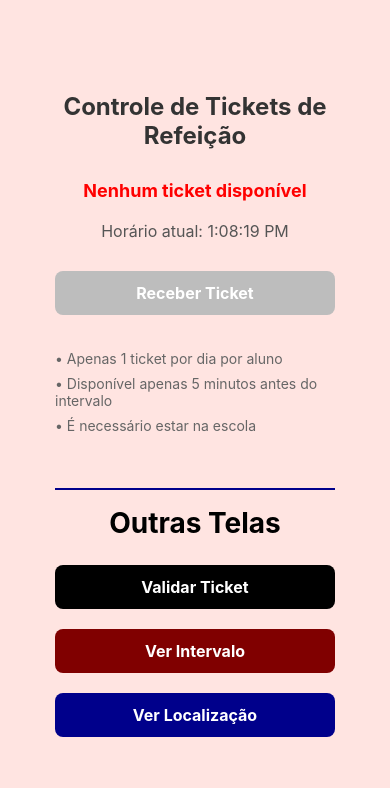
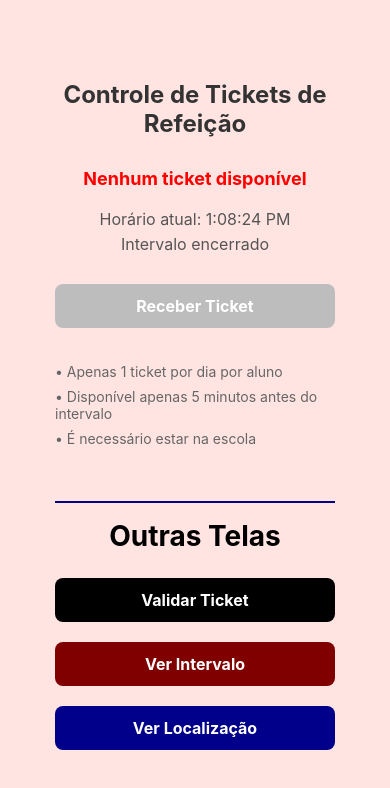
Before and after one commit to RafaelFigueiredoCode/TicketMerendona, a React Native app in the folder DentroDoApp/: screen /Home in a window 390 px wide. Shown: the top 788 px of the page. Built offline with nearby package versions, Linux system fonts and the light colour scheme.

Commit message:
alterações feitas
mapa colocado na tela de localização e contador de tempo do intervalo feito

```diff
--- a/DentroDoApp/Screens/IntervalScreen.js
+++ b/DentroDoApp/Screens/IntervalScreen.js
@@ -2,89 +2,101 @@ import React, { useState, useEffect } from 'react';
 import { View, Text, StyleSheet } from 'react-native';
 import CustomButton from '../components/CustomButton';
 
-const IntervalScreen = ({navigation}) => {
-  // Horários de exemplo (pode ser ajustado ou vindo de um estado global)
+const IntervalScreen = ({ navigation }) => {
+  // Horários de exemplo
   const INTERVAL_START = { hour: 9, minute: 20 };
   const INTERVAL_END = { hour: 9, minute: 35 };
 
   const [timeLeft, setTimeLeft] = useState('');
-  const [isActive, setIsActive] = useState(false);
+  const [status, setStatus] = useState('inativo'); // "inativo", "ativo", "encerrado"
+
+
 
   useEffect(() => {
-    const timer = setInterval(() => {
+    const update = () => {
       const now = new Date();
       const startTime = new Date(
         now.getFullYear(),
         now.getMonth(),
         now.getDate(),
         INTERVAL_START.hour,
-        INTERVAL_START.minute
+        INTERVAL_START.minute,
+        0,
+        0
       );
       const endTime = new Date(
         now.getFullYear(),
         now.getMonth(),
         now.getDate(),
         INTERVAL_END.hour,
-        INTERVAL_END.minute
+        INTERVAL_END.minute,
+        0,
+        0
       );
 
-      // Verifica se está no intervalo
       if (now >= startTime && now < endTime) {
-        setIsActive(true);
-        // Calcula tempo restante para o término
-        const diff = endTime - now;
-        const minutes = Math.floor(diff / 60000);
-        const seconds = Math.floor((diff % 60000) / 1000);
-        setTimeLeft(`${minutes}m ${seconds}s`);
+        // dentro do intervalo
+        setStatus('ativo');
+        const totalSeconds = Math.max(0, Math.ceil((endTime - now) / 1000));
+        const minutes = Math.floor(totalSeconds / 60);
+        const seconds = totalSeconds % 60;
+        setTimeLeft(`${minutes}m ${String(seconds).padStart(2, '0')}s`);
       } else if (now < startTime) {
-        // Antes do intervalo
-        setIsActive(false);
-        const diff = startTime - now;
-        const minutes = Math.floor(diff / 60000);
-        const seconds = Math.floor((diff % 60000) / 1000);
-        setTimeLeft(`${minutes}m ${seconds}s`);
+        // antes de começar
+        setStatus('inativo');
+        const totalSeconds = Math.max(0, Math.ceil((startTime - now) / 1000));
+        const minutes = Math.floor(totalSeconds / 60);
+        const seconds = totalSeconds % 60;
+        setTimeLeft(`${minutes}m ${String(seconds).padStart(2, '0')}s`);
       } else {
-        // Após o intervalo
-        setIsActive(false);
-        setTimeLeft('Intervalo encerrado');
+        // já acabou
+        setStatus('encerrado');
+        setTimeLeft('');
       }
-    }, 1000);
+    };
 
-    return () => clearInterval(timer);
+    update(); // executa imediatamente para não esperar 1s
+    const id = setInterval(update, 1000);
+    return () => clearInterval(id);
   }, []);
 
   return (
     <View style={styles.container}>
       <View style={styles.containerText}>
-      <Text style={styles.title}>Controle de Intervalo</Text>
+        <Text style={styles.title}>Controle de Intervalo</Text>
 
-      <Text style={styles.status}>
-        Status: {isActive ? 'Intervalo Ativo' : 'Intervalo Inativo'}
-      </Text>
+        <Text style={styles.status}>
+          Status:{' '}
+          {status === 'ativo'
+            ? 'Intervalo Ativo'
+            : status === 'inativo'
+            ? 'Intervalo Inativo'
+            : 'Intervalo Encerrado'}
+        </Text>
 
-      <Text style={styles.time}>
-        {isActive ? 'Tempo para terminar: ' : 'Tempo para iniciar: '}
-        {timeLeft}
-      </Text>
+        <Text style={styles.time}>
+          {status === 'ativo'
+            ? `Tempo para terminar: ${timeLeft}`
+            : status === 'inativo'
+            ? `Tempo para iniciar: ${timeLeft}`
+            : 'Intervalo encerrado'}
+        </Text>
       </View>
+
       <View style={styles.separator} />
 
       <Text style={styles.titleScreens}>Outras Telas</Text>
       <CustomButton
-      title = 'Validar Ticket'
-      style= {styles.validationButton}
-      onPress={() => navigation.navigate("Validation")}
+        title="Validar Ticket"
+        style={styles.validationButton}
+        onPress={() => navigation.navigate('Validation')}
       />
+      <CustomButton title="Ver Localização" style={styles.localizationButton} />
       <CustomButton
-      title = 'Ver Localização'
-      style= {styles.localizationButton}
-
+        title="Voltar para Tela Inicial"
+        style={styles.intervaloButton}
+        onPress={() => navigation.navigate('Home')}
       />
-      <CustomButton
-      title = 'Voltar para Tela Inicial'
-      style= {styles.intervaloButton}
-      onPress={() => navigation.navigate("Home")}
-       />
     </View>
   );
 };
--- a/DentroDoApp/Screens/LocalizationScreen.jsx
+++ b/DentroDoApp/Screens/LocalizationScreen.jsx
@@ -4,17 +4,27 @@ import * as Location from 'expo-location';
 import AsyncStorage from '@react-native-async-storage/async-storage';
 import CustomButton from '../components/CustomButton';
 import { useSelector } from 'react-redux';
+import MapView, { Marker } from 'react-native-maps';
 
 export default function LocationScreen({ navigation }) {
   const [isInAllowedRegion, setIsInAllowedRegionLocal] = useState(false);
   const [alreadyVerified, setAlreadyVerified] = useState(false);
+  const [location, setLocation] = useState(null);
   const user = useSelector((state) => state.auth.user);
   const alunoId = user?.id;
+
+  // Coordenadas da escola (exemplo: Av. Paulista, SP)
+  const SCHOOL_COORDS = {
+    latitude: -27.618327701815303,
+    longitude: -48.662651007546586,
+    latitudeDelta: 0.005,
+    longitudeDelta: 0.005,
+  };
+
 
   useEffect(() => {
     const checkStoredVerification = async () => {
       if (!alunoId) return;
-
       const value = await AsyncStorage.getItem(`hasVerifiedLocation_${alunoId}`);
       if (value === "true") {
         setIsInAllowedRegionLocal(true);
@@ -37,21 +47,17 @@ export default function LocationScreen({ navigation }) {
           Alert.alert('Permissão de localização negada');
           return;
         }
-        await Location.getCurrentPositionAsync({});
+        let current = await Location.getCurrentPositionAsync({});
+        setLocation(current.coords);
+
+        // Aqui você poderia calcular distância até a escola
+        // Exemplo simples: marcar como válido sempre que localização obtida
+        await AsyncStorage.setItem(`hasVerifiedLocation_${alunoId}`, "true");
+        setAlreadyVerified(true);
+        setIsInAllowedRegionLocal(true);
+
+        Alert.alert('Localização verificada', 'Você está na região permitida!');
       }
-
-      // marca localmente e persiste no AsyncStorage
-      await AsyncStorage.setItem(`hasVerifiedLocation_${alunoId}`, "true");
-      setAlreadyVerified(true);
-      setIsInAllowedRegionLocal(true);
-
-      Alert.alert(
-        'Localização verificada',
-        Platform.OS === 'web'
-          ? 'Em ambiente web, a localização é simulada como permitida'
-          : 'Você está na região permitida!'
-      );
-
     } catch (error) {
       console.error('Erro ao obter localização:', error);
       Alert.alert('Erro', 'Não foi possível verificar sua localização');
@@ -61,6 +67,39 @@ export default function LocationScreen({ navigation }) {
   return (
     <View style={styles.container}>
       <Text style={styles.title}>Verificação de Localização</Text>
+
+      {/* Exibe o mapa */}
+      <MapView
+        style={styles.map}
+        initialRegion={SCHOOL_COORDS}
+        region={
+          location
+            ? {
+                latitude: location.latitude,
+                longitude: location.longitude,
+                latitudeDelta: 0.005,
+                longitudeDelta: 0.005,
+              }
+            : SCHOOL_COORDS
+        }
+      >
+        {/* Marker da escola */}
+        <Marker
+          coordinate={{ latitude: SCHOOL_COORDS.latitude, longitude: SCHOOL_COORDS.longitude }}
+          title="Escola"
+          description="Local permitido"
+          pinColor="green"
+        />
+
+        {/* Marker do aluno */}
+        {location && (
+          <Marker
+            coordinate={{ latitude: location.latitude, longitude: location.longitude }}
+            title="Você está aqui"
+            pinColor="blue"
+          />
+        )}
+      </MapView>
 
       <CustomButton
         title={isInAllowedRegion ? '✅ Na Escola' : 'Verificar Localização'}
@@ -85,48 +124,12 @@ export default function LocationScreen({ navigation }) {
 }
 
 const styles = StyleSheet.create({
-  container: {
-    flex: 1,
-    justifyContent: 'center',
-    alignItems: 'center',
-    backgroundColor: '#FFE4E1',
-    padding: 20,
-  },
-  title: {
-    fontSize: 24,
-    fontWeight: 'bold',
-    marginBottom: 30,
-    textAlign: 'center',
-    color: '#333',
-  },
-  locationButton: {
-    backgroundColor: '#4CAF50',
-    padding: 15,
-    borderRadius: 8,
-    width: '80%',
-    alignItems: 'center',
-    marginBottom: 20,
-  },
-  locationVerified: {
-    backgroundColor: '#2E7D32',
-  },
-  infoContainer: {
-    marginTop: 30,
-    width: '80%',
-  },
-  infoText: {
-    fontSize: 14,
-    marginBottom: 8,
-    color: '#666',
-    textAlign: 'center',
-  },
-  validationButton: {
-    backgroundColor: '#000',
-    padding: 15,
-    marginBottom: 15,
-    borderRadius: 8,
-    width: '90%',
-    alignItems: 'center',
-    marginTop: 30,
-  },
+  container: { flex: 1, padding: 10, backgroundColor: "#fff" },
+  title: { fontSize: 20, fontWeight: "bold", marginBottom: 10, textAlign: "center" },
+  map: { width: "100%", height: 300, marginBottom: 15, borderRadius: 10, marginTop: 15},
+  locationButton: { marginTop: 10 },
+  locationVerified: { backgroundColor: "green" },
+  infoContainer: { marginTop: 20 },
+  infoText: { fontSize: 14, marginBottom: 5 },
+  validationButton: { marginTop: 15 },
 });
--- a/DentroDoApp/Screens/TicketScreen.js
+++ b/DentroDoApp/Screens/TicketScreen.js
@@ -11,24 +11,24 @@ export default function TicketScreen({ navigation }) {
   const [currentTime, setCurrentTime] = useState(new Date());
   const [currentTicket, setCurrentTicket] = useState(null);
   const [hasVerifiedLocation, setHasVerifiedLocation] = useState(false);
+  const [timeLeft, setTimeLeft] = useState("");
 
   const user = useSelector(state => state.auth.user);
   const alunoId = user?.id;
 
-  // Atualiza tickets e verificação sempre que a tela recebe foco
+  const INTERVAL_START = { hour: 9, minute: 20 };
+  const INTERVAL_END = { hour: 9, minute: 35 };
+
   useFocusEffect(
     useCallback(() => {
       const loadData = async () => {
         if (!alunoId) return;
-
-        // Carrega tickets do aluno
         const tickets = await getTicketsByAluno(alunoId);
         const today = new Date().toDateString();
         const ticketHoje = tickets.find(t => t.data === today);
         setCurrentTicket(ticketHoje || null);
         setTicketReceived(!!ticketHoje);
 
-        // Carrega verificação de localização do AsyncStorage
         const loc = await AsyncStorage.getItem(`hasVerifiedLocation_${alunoId}`);
         setHasVerifiedLocation(loc === "true");
       };
@@ -36,11 +36,52 @@ export default function TicketScreen({ navigation }) {
     }, [alunoId])
   );
 
-  // Atualiza o horário a cada minuto
+  // Atualiza o horário e o contador a cada segundo
   useEffect(() => {
-    const timer = setInterval(() => setCurrentTime(new Date()), 60000);
+    const timer = setInterval(() => {
+      const now = new Date();
+      setCurrentTime(now);
+
+      const start = new Date();
+      start.setHours(INTERVAL_START.hour, INTERVAL_START.minute, 0, 0);
+
+      const end = new Date();
+      end.setHours(INTERVAL_END.hour, INTERVAL_END.minute, 0, 0);
+
+      if (now < start) {
+        // antes do intervalo
+        const diff = start - now;
+        setTimeLeft(`Começa em ${formatTime(diff)}`);
+      } else if (now >= start && now <= end) {
+        // dentro do intervalo
+        const diff = end - now;
+        setTimeLeft(`Termina em ${formatTime(diff)}`);
+      } else {
+        // já passou
+        setTimeLeft("Intervalo encerrado");
+      }
+    }, 1000);
+
     return () => clearInterval(timer);
   }, []);
+
+  const formatTime = (ms) => {
+    const minutes = Math.floor(ms / 60000);
+    const seconds = Math.floor((ms % 60000) / 1000);
+    return `${minutes}m ${seconds}s`;
+  };
+
+  const isWithinInterval = () => {
+    const now = new Date();
+    const start = new Date();
+    start.setHours(INTERVAL_START.hour, INTERVAL_START.minute, 0, 0);
+    const end = new Date();
+    end.setHours(INTERVAL_END.hour, INTERVAL_END.minute, 0, 0);
+    const release = new Date(start);
+    release.setMinutes(start.getMinutes() - 5);
+
+    return now >= release && now <= end;
+  };
 
   const receiveTicket = async () => {
     const today = new Date().toDateString();
@@ -49,9 +90,12 @@ export default function TicketScreen({ navigation }) {
       Alert.alert("Aviso", "Você precisa verificar sua localização antes de receber o ticket.");
       return;
     }
-
     if (ticketReceived) {
       Alert.alert("Aviso", "Você já recebeu seu ticket hoje!");
+      return;
+    }
+    if (!isWithinInterval()) {
+      Alert.alert("Aviso", "O ticket só pode ser retirado 5 minutos antes e durante o intervalo.");
       return;
     }
 
@@ -86,16 +130,19 @@ export default function TicketScreen({ navigation }) {
         <Text style={styles.timeText}>
           Horário atual: {currentTime.toLocaleTimeString()}
         </Text>
+        <Text style={styles.timeText}>{timeLeft}</Text>
       </View>
 
       <CustomButton
         title='Receber Ticket'
         style={[
           styles.receiveButton,
-          ticketReceived || !hasVerifiedLocation ? styles.buttonDisabled : styles.receiveButton
+          ticketReceived || !hasVerifiedLocation || !isWithinInterval()
+            ? styles.buttonDisabled
+            : styles.receiveButton
         ]}
         onPress={receiveTicket}
-        disabled={ticketReceived || !hasVerifiedLocation}
+        disabled={ticketReceived || !hasVerifiedLocation || !isWithinInterval()}
       />
 
       <View style={styles.infoContainer}>
@@ -103,7 +150,6 @@ export default function TicketScreen({ navigation }) {
         <Text style={styles.infoText}>• Disponível apenas 5 minutos antes do intervalo</Text>
         <Text style={styles.infoText}>• É necessário estar na escola</Text>
       </View>
-
       <View style={styles.separator} />
 
       <Text style={styles.titleScreens}>Outras Telas</Text>
```
